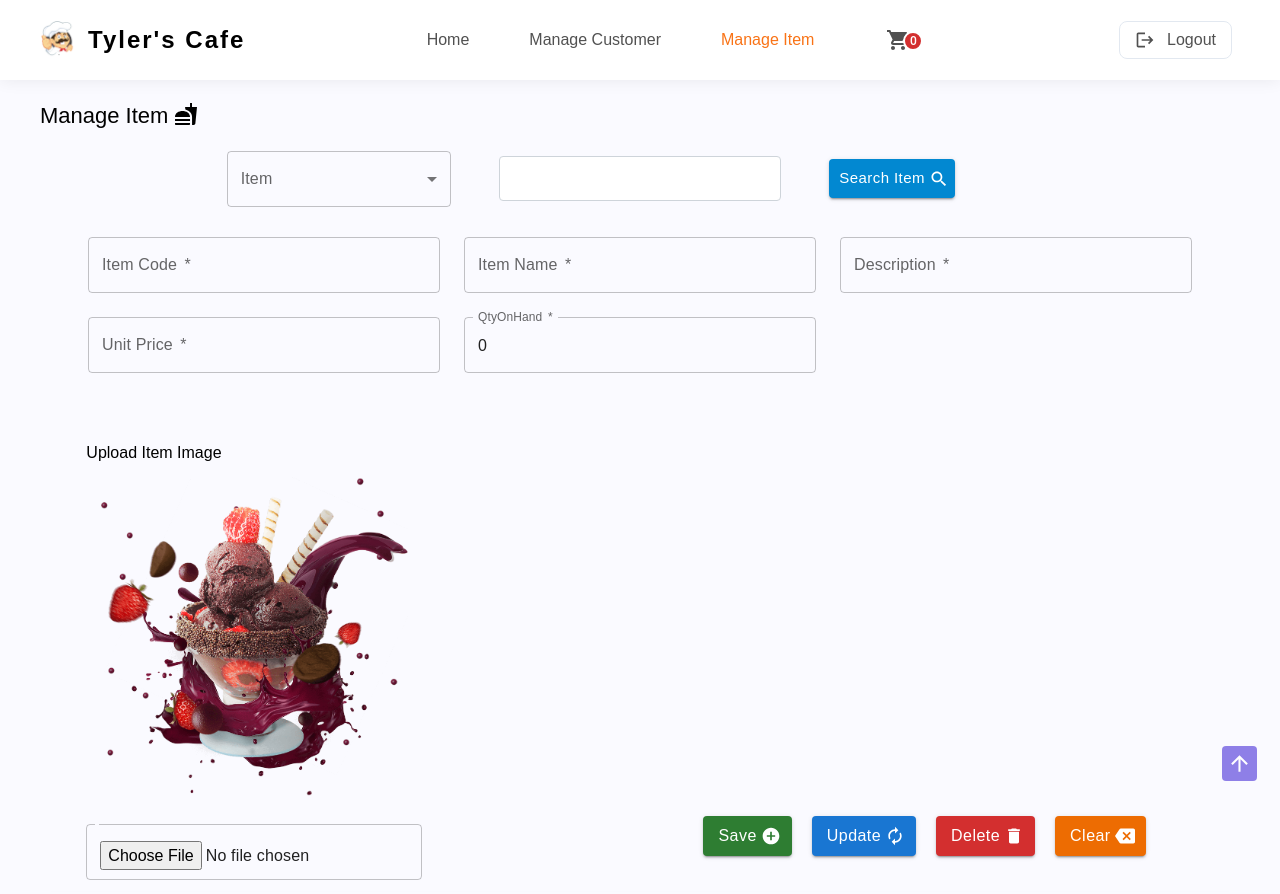
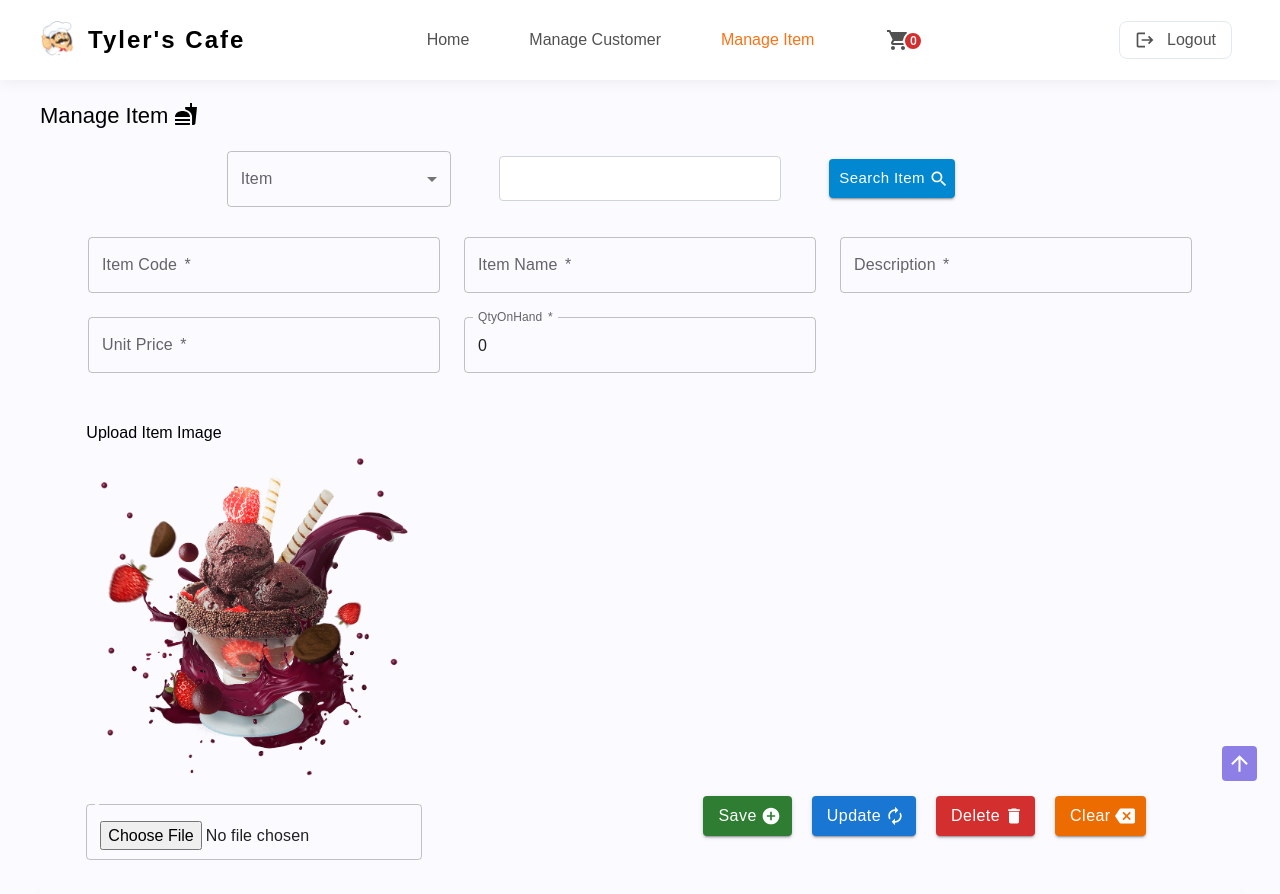
Before and after one commit to AshanSandeep06/Food-Shop-System, a React (Create React App) app in the folder frontend/: page /manage_item in a window 1280 px wide. Shown: the top 894 px of the page. Built offline with nearby package versions, Linux system fonts and the light colour scheme.

Commit message:
Content Updated in ManageItem Component

```diff
--- a/frontend/src/pages/ManageItem/ManageItem.tsx
+++ b/frontend/src/pages/ManageItem/ManageItem.tsx
@@ -106,7 +106,7 @@ const ManageItem = () => {
         </div>
       </section>
 
-      <section className="mb-5">
+      <section>
         <Form
           textFieldsArray={[
             {
@@ -145,7 +145,7 @@ const ManageItem = () => {
         />
       </section>
 
-      <section className="mb-3 sm:grid sm:grid-cols-1 lg:flex lg:items-end lg:justify-center">
+      <section className="mb-6 sm:grid sm:grid-cols-1 lg:flex lg:items-end lg:justify-center">
         <div className="flex flex-col">
           <label className="mb-3">Upload Item Image</label>
           <img
```
